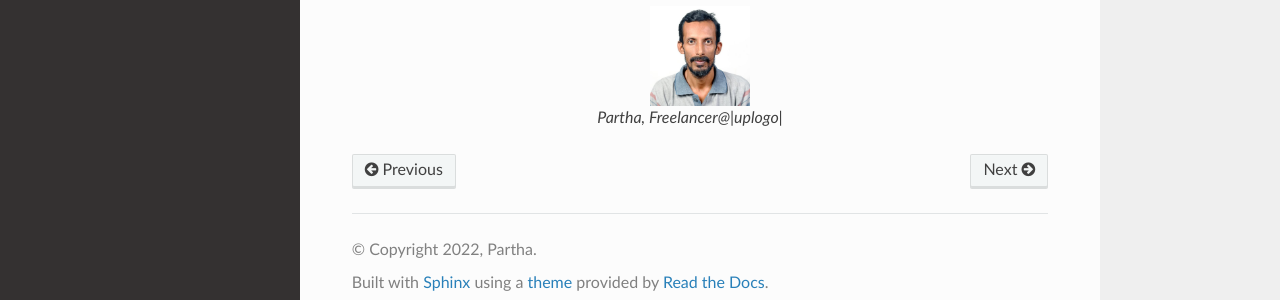
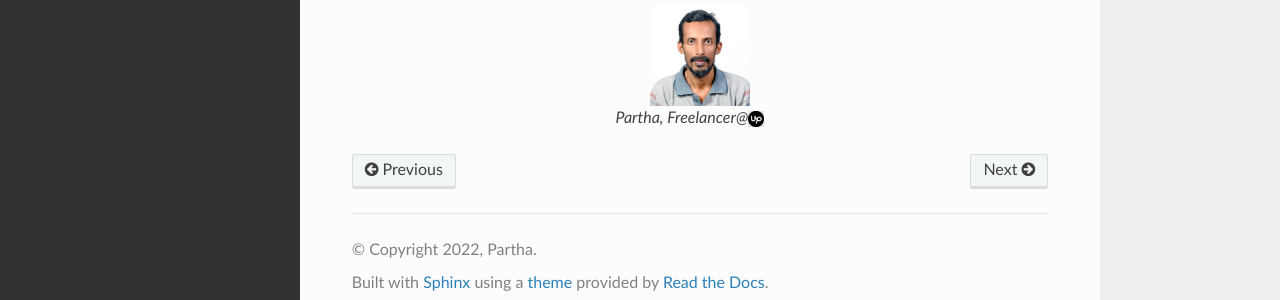
Before and after one commit to banstala/LearnReST, a Sphinx documentation site: the page built from docs/source/python.rst, in a window 1280 px wide and 900 px high, scrolled down 2530 px. Shown: the part 581-881 px from the top of the window. Built offline with Sphinx 7.4.7 and the Read the Docs theme 2.0.0, drawn with Linux system fonts in a browser that asks for light colours.

Commit message:
Learning readthedocs 3l logo icon fixed

```diff
--- a/docs/source/python.rst
+++ b/docs/source/python.rst
@@ -150,4 +150,4 @@ a good amount of experience across some domain.
    :width: 100px
    :align: center
 
-   Partha, Freelancer@|uplogo|
+   Partha, Freelancer@\ |uplogo|
```
